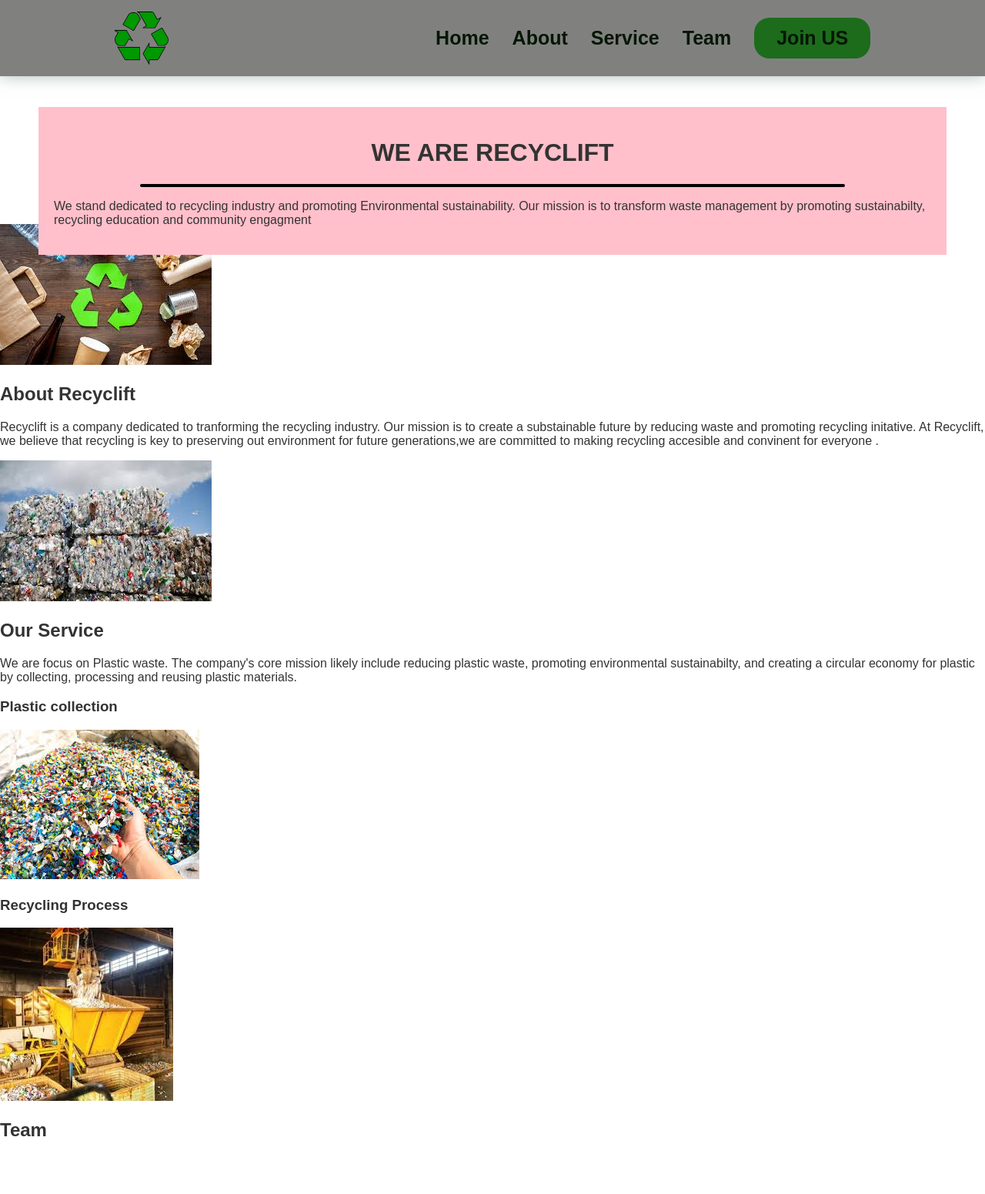
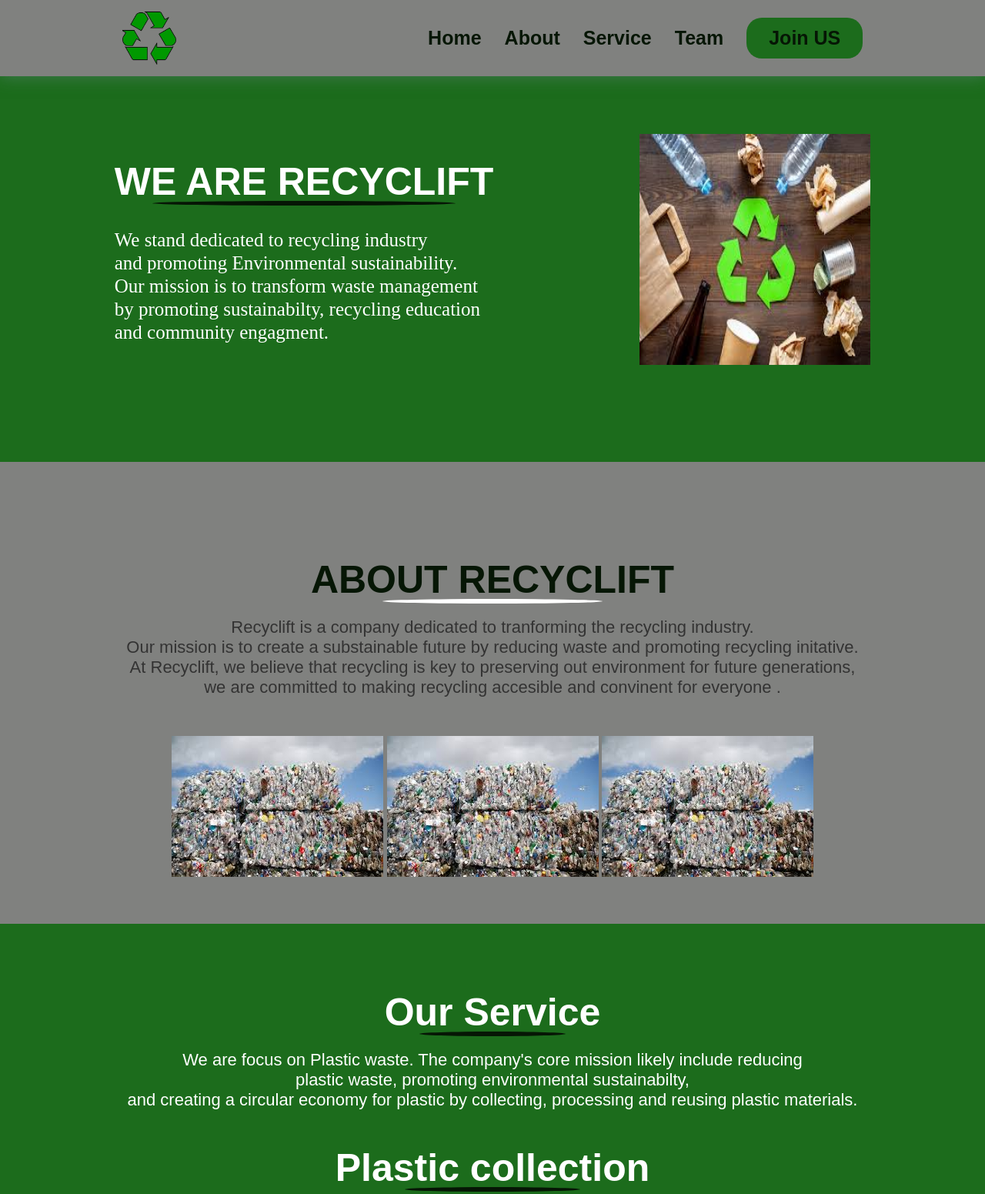
Before and after one commit to hephzibahij/Recyclift-web-devel, a plain HTML site: page index.html in a window 1280 px wide. Shown: the part 1-1552 px from the top of the page at 77% size. Before the commit the page ends 1503 px from the top, so only its background shows below. Drawn offline with Linux system fonts and the light colour scheme.

Commit message:
cleaning of code errors

```diff
--- a/index.html
+++ b/index.html
@@ -45,27 +45,96 @@
     </header>
     <!--End of Header-->
 
-    <!-- <section id="Home"> -->
+    <main>
+        <section class="box1">
+            <div class="about_us">
+                <div class="about_us1">
+                    <h2>WE ARE RECYCLIFT
+                        <hr>
+                    </h2>
+
+                    <br>
+                    <p>
+                        We stand dedicated to recycling industry <br>and promoting Environmental sustainability. <br> Our mission
+                        is to
+                        transform waste management <br> by promoting sustainabilty, recycling education <br> and community
+                        engagment.
+                    </p>
+                </div>
+                <div class="about_us1">
+                    <img src="image/finefiles.jpeg" alt="">
+                </div>
+            </div>
+        </section>
+
+        <section class="box2">
+            <div class="abt">
+                <h2>ABOUT RECYCLIFT <hr></h2>
+                <br>
+                <p>
+                    Recyclift is a company dedicated to tranforming the recycling industry. <br>Our mission is to create a
+                    substainable future by reducing waste and promoting recycling initative. <br> At Recyclift, we believe
+                    that recycling is key to preserving out environment for future generations, <br>we are committed to
+                    making recycling accesible and convinent for everyone .
+                </p>
+            </div>
+            <div abt-img>
+                <img src="image/images files.jpeg" alt="">
+                <img src="image/images files.jpeg" alt="">
+                <img src="image/images files.jpeg" alt="">
+
+            </div>
+        </section>
+
+        <section class="box3">
+            <div class="services">
+                <h2>Our Service<hr></h2>
+                <br>
+                <p>
+                    We are focus on Plastic waste. The company's core mission likely include reducing <br>plastic waste,
+                promoting environmental sustainabilty, <br> and creating a circular economy for plastic by collecting,
+                processing and reusing plastic materials.
+                </p>
+            </div>
+            <div class="services-img">
+                <h3>Plastic collection <hr></h3>
+                <br>
+                <img src="image/plastic collection.jpeg" alt="">
+                <img src="image/plastic process.jpeg" alt="">
+                <img src="image/images files.jpeg" alt="">
+                <br>
+
+            </div>
+        </section>
+
+
+    </main>
+
+
+
+
+
+    <!-- <section id="Home">
     <div class="test">
         <h1>WE ARE RECYCLIFT</h1>
         <hr>
         <p>We stand dedicated to recycling industry and promoting Environmental sustainability. Our mission is to
             transform waste management by promoting sustainabilty, recycling education and community engagment</p>
-        </div>
-    <!-- </section> --->
+    </div>
+     </section>
     <main>
-        <!-- first section -->
+         first section
         <section class="first-section">
             <div class="first-image">
                 <img src="image/finefiles.jpeg">
 
             </div>
         </section>
-        <!--second section-->
+        second section
         <section id="about">
             <div class="container">
                 <h2>About Recyclift</h2>
-                <p>Recyclift is a company dedicated to      tranforming the recycling industry. Our     mission is to create a
+                <p>Recyclift is a company dedicated to tranforming the recycling industry. Our mission is to create a
                     substainable future by reducing waste and promoting recycling initative. At Recyclift, we believe
                     that recycling is key to preserving out environment for future generations,we are committed to
                     making recycling accesible and convinent for everyone .</p>
@@ -78,7 +147,7 @@
             </div>
         </section>
 
-        <!--Third section-->
+        Third section
         <section id="service">
 
             <h2>Our Service</h2>
@@ -103,7 +172,7 @@
                 <h2>Team</h2>
 
             </div>
-        </section>
+        </section> -->
 
 </body>
 
--- a/style.css
+++ b/style.css
@@ -1,10 +1,17 @@
-:root{
+:root {
     --lightgreencolor: #049804;
     --darkgreencolor: #1c6c1c;
     --greycolor: #80817f;
     --blackcolor: #061605;
     --whitecolor: white;
 }
+
+* {
+    margin: 0;
+    padding: 0;
+    box-sizing: border-box;
+}
+
 
 body {
     font-family: Arial, sans-serif;
@@ -35,7 +42,7 @@ body {
     font-weight: bold;
 }
 
-nav ul{
+nav ul {
     display: flex;
     gap: 10px;
     font-size: 20px;
@@ -43,13 +50,13 @@ nav ul{
     align-items: center;
 }
 
-.nav-menu li{
+.nav-menu li {
     list-style-type: none;
 
 
 }
 
-.nav-menu a{
+.nav-menu a {
     text-decoration: none;
     padding: 10px;
     border: 0px;
@@ -59,7 +66,7 @@ nav ul{
     color: var(--blackcolor);
 }
 
-.nav-menu a:hover{
+.nav-menu a:hover {
     color: var(--blackcolor);
     background-color: var(--darkgreencolor);
 }
@@ -75,11 +82,163 @@ nav ul{
     padding: 12px 19px;
 }
 
-.nav option{
+.nav option {
     width: 10px;
 }
 
-.test{
+.box1 {
+    background-color: var(--darkgreencolor);
+}
+
+.about_us {
+    line-height: 30px;
+    margin: 50px 50px 50px 50px;
+    position: relative;
+    background-color: var();
+    width: auto;
+    height: 560px;
+    color: var(--background2);
+    display: flex;
+    justify-content: center;
+    align-items: center;
+    gap: 190px;
+}
+
+.about_us1 h2 {
+    font-size: 50px;
+    line-height: 50px;
+    /* width: 100%;
+    align-self: center; */
+    color: var(--whitecolor);
+}
+
+.about_us h2 hr{
+    border: 3px solid var(--blackcolor);
+    width: 80%;
+    margin: 0 auto;
+    border-radius: 50%;
+}
+
+
+.about_us1 p {
+    font-size: 25px;
+    font-family: 'Times New Roman', Times, serif;
+    color: var(--whitecolor);
+}
+
+
+.about_us1 img {
+    width: 300px;
+    height: 300px;
+    align-self: center;
+    border-radius: 0%;
+
+}
+
+.box2{
+    background-color: var(--greycolor);
+    height: 600px;
+    position: relative;
+    margin-top: 0;
+    justify-content: center;
+    top: -59px;
+    display: flex;
+    flex-direction: column;
+    align-items: center;
+}
+
+.abt{
+    align-items: center;
+    padding: 50px;
+    margin-top: 20px;
+
+}
+
+.abt h2, .abt h3 {
+    font-size: 50px;
+    line-height: 50px;
+    /* width: 100%;
+    align-self: center; */
+    color: var(--blackcolor);
+    text-align: center;
+}
+
+.abt h2 hr{
+    border: 3px solid var(--whitecolor);
+    width: 30%;
+    margin: 0 auto;
+    border-radius: 50%;
+}
+
+.abt h3 hr{
+    width: 10%;
+}
+
+.abt p{
+    text-align: center;
+    font-size: 22px;
+    font-family: Arial, Helvetica, sans-serif;
+
+}
+
+.box3{
+    background-color: var(--darkgreencolor);
+    height: auto;
+    position: relative;
+    margin-top: 0;
+    justify-content: center;
+    top: -59px;
+    display: flex;
+    flex-direction: column;
+    align-items: center;
+    padding: 20px;
+}
+
+.services{
+    align-items: center;
+    padding: 50px;
+    margin-top: 20px;
+
+}
+
+.services h2, .services-img h3 {
+    font-size: 50px;
+    line-height: 50px;
+    /* width: 100%;
+    align-self: center; */
+    color: var(--whitecolor);
+    text-align: center;
+}
+
+.services h2 hr{
+    border: 3px solid var(--blackcolor);
+    width: 20%;
+    margin: 0 auto;
+    border-radius: 50%;
+}
+
+.services-img h3 hr{
+    border: 3px solid var(--blackcolor);
+    width: 25%;
+    margin: 0 auto;
+    border-radius: 50%;
+}
+
+.services p{
+    text-align: center;
+    font-size: 22px;
+    font-family: Arial, Helvetica, sans-serif;
+    color: var(--whitecolor);
+
+}
+
+.services-img img, abt-img img{
+    width: 300px;
+    height: 250px;
+
+}
+
+/* .test{
     position: relative;
     top: 90px;
     margin: 50px;
@@ -136,7 +295,7 @@ nav ul{
     display: flex;
     position: relative;
     justify-content: center
-}
+} */
 
 /* .first-image{
     text-align: center;
@@ -183,8 +342,8 @@ nav ul{
 /* #service{
     display: flex;
     justify-content: space-between; /* Adjusts spacing between items */
-    /* flex-wrap: wrap; /* Allows items to wrap on smaller screens */
- */
+/* flex-wrap: wrap; /* Allows items to wrap on smaller screens */
+*/
 /* .service-file {
     text-align: right;
     align-items: center;
@@ -197,5 +356,5 @@ nav ul{
     align-items: center;
     margin-top: 20px;
     flex: 100; /* Ensures each service item takes up equal space */
-    /* min-width: 300px; /* Adjust based on your design */
+/* min-width: 300px; /* Adjust based on your design */
 */
```
